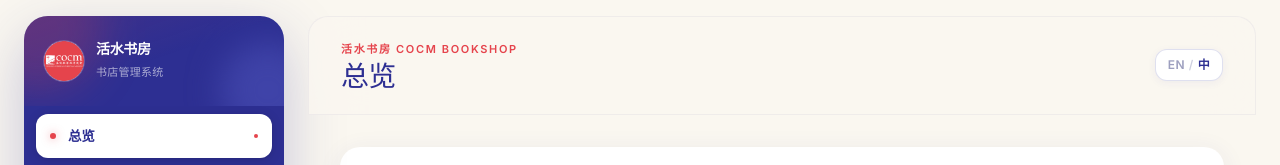
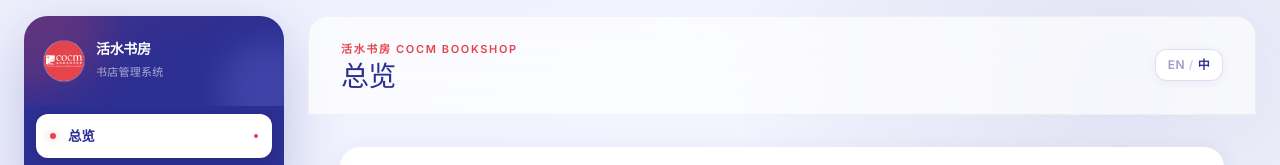
Before and after one commit to Oasis-Coders/bookstore, a Next.js app: page / in a window 1280 px wide. Shown: the top 165 px of the page. Built offline with nearby package versions, Linux system fonts and the light colour scheme; no server answers; the database is empty.

Commit message:
Replace flat paper background with brand-wash gradient

```diff
--- a/app/auth/auth-client.tsx
+++ b/app/auth/auth-client.tsx
@@ -83,7 +83,7 @@ export function AuthClient({
       </div>
 
       {/* Right - Form */}
-      <div className="flex-1 flex items-center justify-center p-6 lg:p-12 bg-[#faf7f0]">
+      <div className="brand-wash-bg flex-1 flex items-center justify-center p-6 lg:p-12">
         <div className="w-full max-w-[400px]">
           {/* Mobile logo */}
           <div className="lg:hidden flex items-center gap-2 mb-8 justify-center">
--- a/app/auth/confirm/page.tsx
+++ b/app/auth/confirm/page.tsx
@@ -84,7 +84,7 @@ export default function AuthConfirmPage() {
   }, [router]);
 
   return (
-    <main className="flex min-h-screen items-center justify-center bg-[#faf7f0] px-4">
+    <main className="brand-wash-bg flex min-h-screen items-center justify-center px-4">
       <div className="w-full max-w-md rounded-2xl bg-white p-8 text-center shadow-lg">
         {failed ? (
           <>
--- a/app/auth/loading.tsx
+++ b/app/auth/loading.tsx
@@ -1,6 +1,6 @@
 export default function Loading() {
   return (
-    <div className="flex min-h-screen items-center justify-center bg-[#faf7f0]">
+    <div className="brand-wash-bg flex min-h-screen items-center justify-center">
       <div className="text-center">
         <div className="mx-auto h-10 w-10 animate-pulse rounded-[10px] bg-[#2d2f92]/20" />
         <p className="mt-3 text-[12px] text-[#5b5f94]">加载中…</p>
--- a/app/auth/reset/page.tsx
+++ b/app/auth/reset/page.tsx
@@ -43,7 +43,7 @@ export default async function ResetPasswordPage({ searchParams }: Props) {
   // password update would fail, so ask for a fresh link instead.
   if (!hasSession) {
     return (
-      <main className="flex min-h-screen items-center justify-center bg-[#faf7f0] px-4">
+      <main className="brand-wash-bg flex min-h-screen items-center justify-center px-4">
         <div className="w-full max-w-md rounded-2xl bg-white p-8 text-center shadow-lg">
           <h1 className="text-xl font-semibold text-gray-900">链接无效或已过期</h1>
           <p className="mt-3 text-sm text-gray-500">请重新申请一封重置邮件。</p>
--- a/app/globals.css
+++ b/app/globals.css
@@ -23,7 +23,7 @@ html {
 body {
   margin: 0;
   font-family: 'Inter', 'Noto Sans SC', system-ui, -apple-system, 'Segoe UI', sans-serif;
-  background-color: #faf7f0;
+  background-color: #eef0fd;
   color: #2d2f92;
   -webkit-font-smoothing: antialiased;
   -webkit-tap-highlight-color: rgba(45, 47, 146, 0.15);
@@ -41,6 +41,15 @@ a {
 
 .card-shadow {
   box-shadow: rgba(45,47,146,0.03) 0px 0px 0px 1px, rgba(45,47,146,0.05) 0px 2px 8px, rgba(45,47,146,0.10) 0px 8px 24px;
+}
+
+/* ── Brand-wash gradient background: soft indigo/red washes, not a flat color ── */
+.brand-wash-bg {
+  background:
+    radial-gradient(640px 420px at 88% 8%, rgba(45, 47, 146, 0.10), transparent 62%),
+    radial-gradient(560px 420px at 6% 94%, rgba(229, 68, 76, 0.07), transparent 60%),
+    radial-gradient(420px 300px at 50% 50%, rgba(255, 255, 255, 0.55), transparent 70%),
+    linear-gradient(165deg, #eef0fd 0%, #f7f8ff 48%, #eceffa 100%);
 }
 
 .card-hover:hover {
--- a/app/layout.tsx
+++ b/app/layout.tsx
@@ -7,7 +7,7 @@ export const metadata: Metadata = {
   title: '活水书房 | COCM Bookshop',
   description: 'COCM Bookshop 活水书房 - Bookstore inventory, purchasing, and accounting',
   applicationName: '活水书房 | COCM Bookshop',
-  themeColor: '#faf7f0',
+  themeColor: '#eef0fd',
 };
 
 export default function RootLayout({ children }: Readonly<{ children: React.ReactNode }>) {
@@ -19,7 +19,7 @@ export default function RootLayout({ children }: Readonly<{ children: React.Reac
         href="https://fonts.googleapis.com/css2?family=DM+Serif+Display&family=Inter:wght@400;500;600;700&family=Noto+Sans+SC:wght@400;500;700&display=swap"
         rel="stylesheet"
       />
-      <body className="bg-[#faf7f0] text-[#2d2f92] antialiased">
+      <body className="brand-wash-bg text-[#2d2f92] antialiased">
         <RouteProgress />
         <I18nProvider>{children}</I18nProvider>
       </body>
--- a/components/layout/app-shell.tsx
+++ b/components/layout/app-shell.tsx
@@ -74,7 +74,7 @@ export function AppShell({ title, titleZh, eyebrow, children, actions }: AppShel
   const displayTitle = isZh ? titleZh : title;
 
   return (
-    <div className="min-h-screen bg-[#faf7f0]">
+    <div className="brand-wash-bg min-h-screen">
       <a
         href="#main-content"
         className="sr-only focus:not-sr-only focus:absolute focus:left-4 focus:top-4 focus:z-[200] focus:rounded-[10px] focus:bg-white focus:px-4 focus:py-2 focus:text-[13px] focus:font-medium focus:text-[#2d2f92] focus:shadow-lg"
@@ -129,7 +129,7 @@ export function AppShell({ title, titleZh, eyebrow, children, actions }: AppShel
         </aside>
 
         <main id="main-content" className="min-w-0 flex-1">
-          <div className="sticky top-0 z-10 backdrop-blur-xl bg-[#faf7f0]/80 border-b border-[#2d2f92]/5 lg:rounded-t-[20px] lg:border lg:mt-0 -mt-px">
+          <div className="sticky top-0 z-10 backdrop-blur-xl bg-white/70 border-b border-[#2d2f92]/5 lg:rounded-t-[20px] lg:border lg:mt-0 -mt-px">
             <div className="flex items-center justify-between px-4 py-4 lg:px-8 lg:py-6">
               <div className="min-w-0 flex-1">
                 {eyebrow && <p className="text-[11px] font-semibold uppercase tracking-[0.15em] text-[#e5444c] mb-1">{eyebrow}</p>}
```
